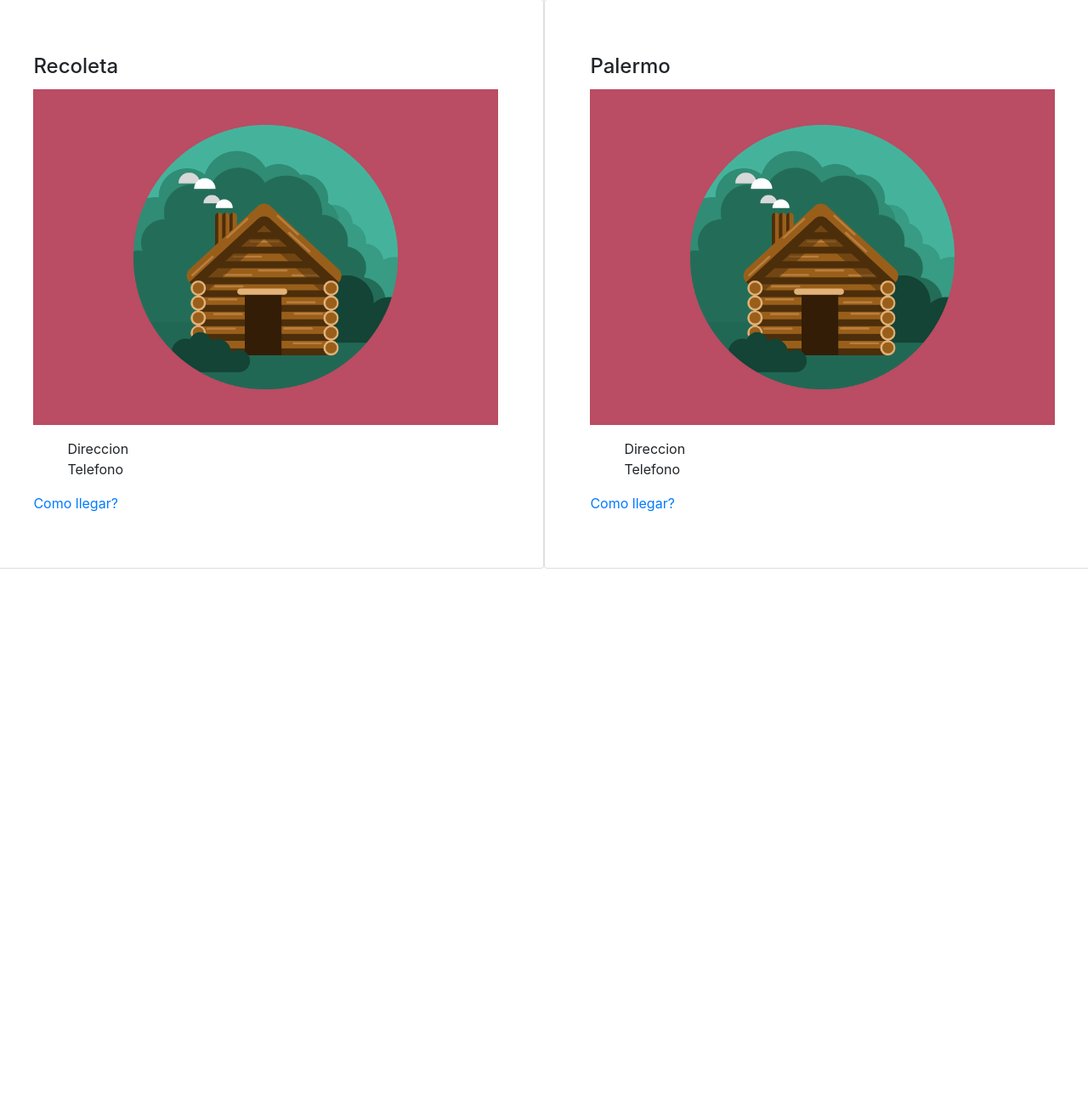
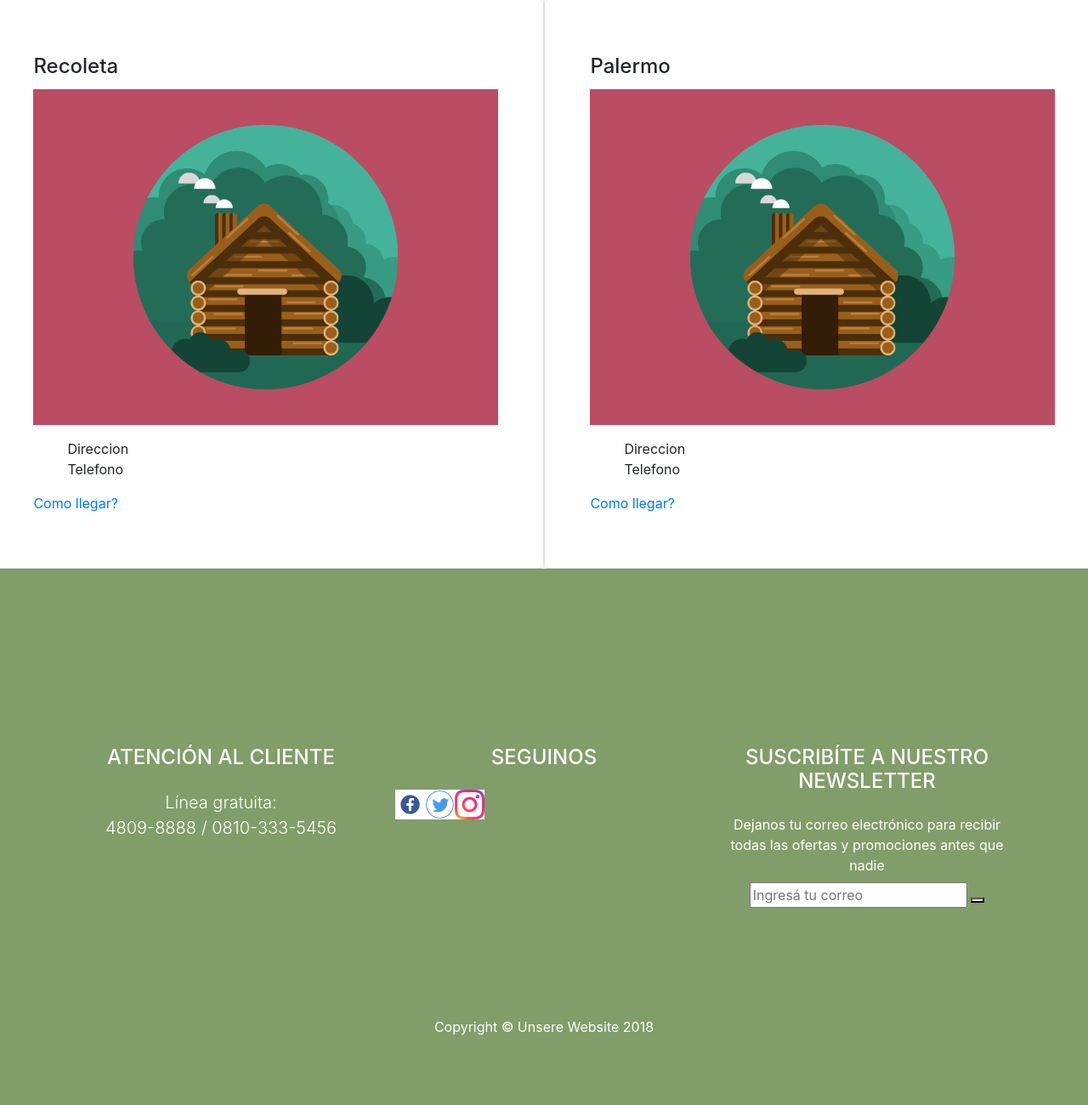
Before and after one commit to ganech88/Puppy-Shop, a PHP site: page / in a window 1280 px wide. Shown: the part 708-2008 px from the top of the page at 85% size. Before the commit the page ends 1377 px from the top, so only its background shows below. Run offline with PHP 8.4, Linux system fonts and the light colour scheme.

Commit message:
parte del footer

```diff
--- a/css/styles.css
+++ b/css/styles.css
@@ -55,3 +55,29 @@ padding: 3vw;
 margin: 2vw 0;
 
 }
+
+.form-control:focus {
+  border: 2px solid #23a36a;
+  box-shadow: none;
+}
+
+.footer {
+  padding-top: 5rem;
+  padding-bottom: 5rem;
+  background-color: rgba(46, 92, 6, 0.6);
+  color: #fff;
+}
+
+.copyright {
+  background-color: #1a252f;
+}
+
+.img{
+  width: 10%;
+  float: left;
+  margin: auto;
+}
+
+.img img{
+  width: 100%;
+}
--- a/index.php
+++ b/index.php
@@ -90,17 +90,54 @@ require_once("includes/header-nav.php");
 
 </div>
 
+<footer class="footer text-center">
+  <div class="container">
+    <div class="row">
+      <div class="col-md-4 mb-5 mb-lg-0">
+          <h4 class="text-uppercase mb-4">Atención al cliente</h4>
+          <p class="lead mb-0">Línea gratuita:
+          <br> 4809-8888 / 0810-333-5456</p>
+      </div>
+
+      <div class="col-md-4">
+          <h4 class="text-uppercase mb-4">Seguinos</h4>
+          <div class="img">
+            <img src="images/facebook.png" class="img-fluid" alt="">
+          </div>
+          <div class="img">
+            <img src="images/twitter.png" class="img-fluid" alt="">
+          </div>
+          <div class="img">
+            <img src="images/Instagram.png" class="img-fluid" alt="">
+          </div>
+
+          <!-- <p class="lead mb-0">Freelance is free and open source landing page theme created to
+          <a href="http://startbootstrap.com">your free personal use</a>.</p> -->
+      </div>
+      <div class="col-md-4 mb-5 mb-lg-0">
+          <h4 class="text-uppercase mb-4">Suscribíte a nuestro newsletter</h4>
+          <label> Dejanos tu correo electrónico para recibir todas las ofertas y promociones antes que nadie
+          </label>
+          <div class="actions">
+              <input type="text" name="email" placeholder="Ingresá tu correo" title="Ingresá tu correo" class="input-text required-entry validate-email">
+              <button type="submit" class="button" onclick="xt_click(this,'C','14','footer::newsletter::subscribe::ok','N')">
+              </button>
+          </div>
+      </div>
+      <div class="container">
+          <p class="m-0 text-center text-red">Copyright © Unsere Website 2018</p>
+      </div>
+    </div>
+  </div>
+
+</footer>
 
 
-
-
-<footer>
-
-
-</footer>
     <!-- Jquery -->
     <script src="js/jquery-3.3.1.min.js"></script>
     <!--bootstrap  -->
     <script src="js/bootstrap.min.js"></script>
   </body>
 </html>
+
+  <!-- <button type="submit" class="button" onclick="xt_click(this,'C','14','footer::newsletter::subscribe::ok','N')"> -->
```
Also changed, not shown: registracion.php (+60 -8 lines), images/Instagram.png (added), images/facebook.png (added), images/twitter.png (added).
